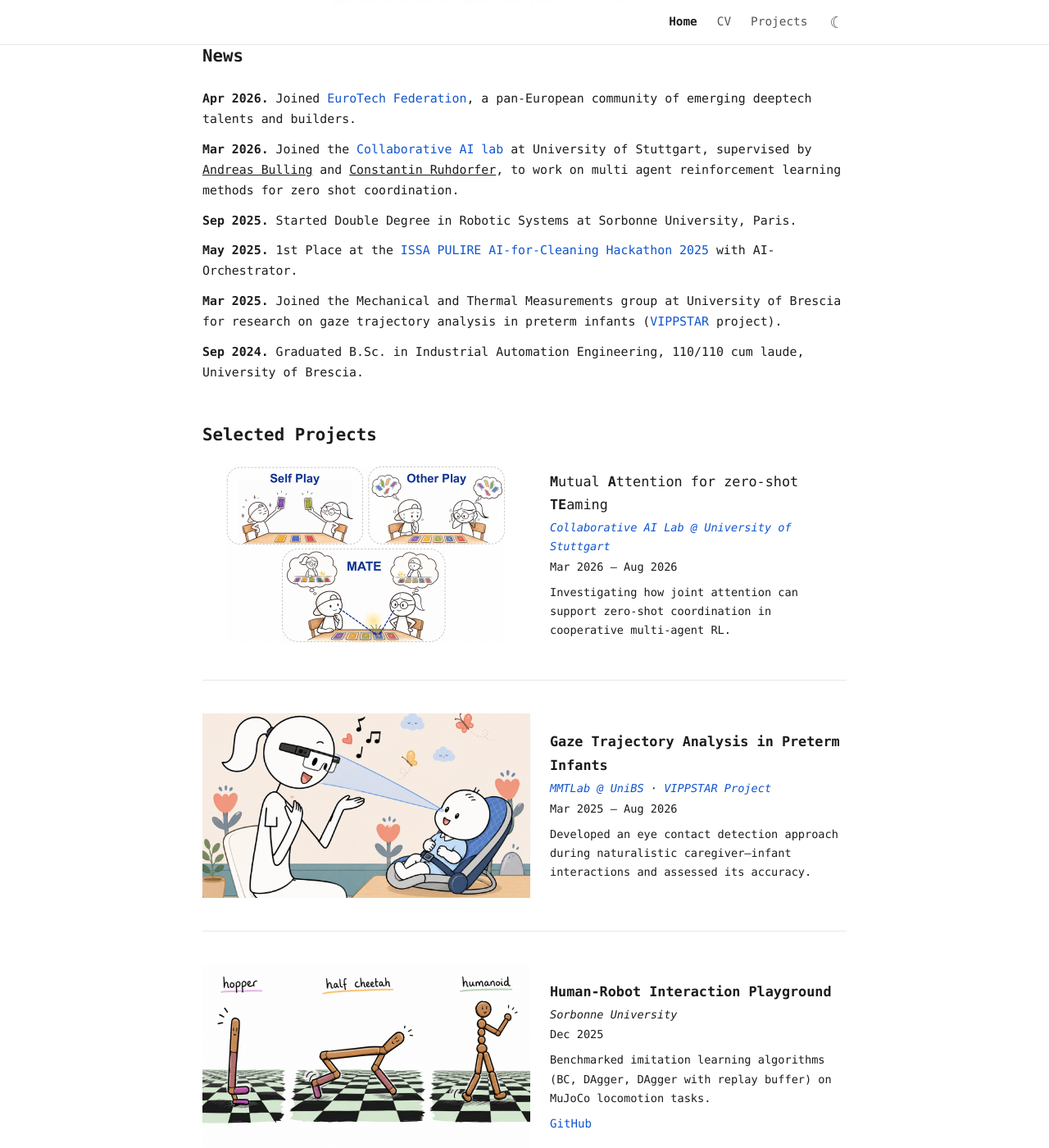
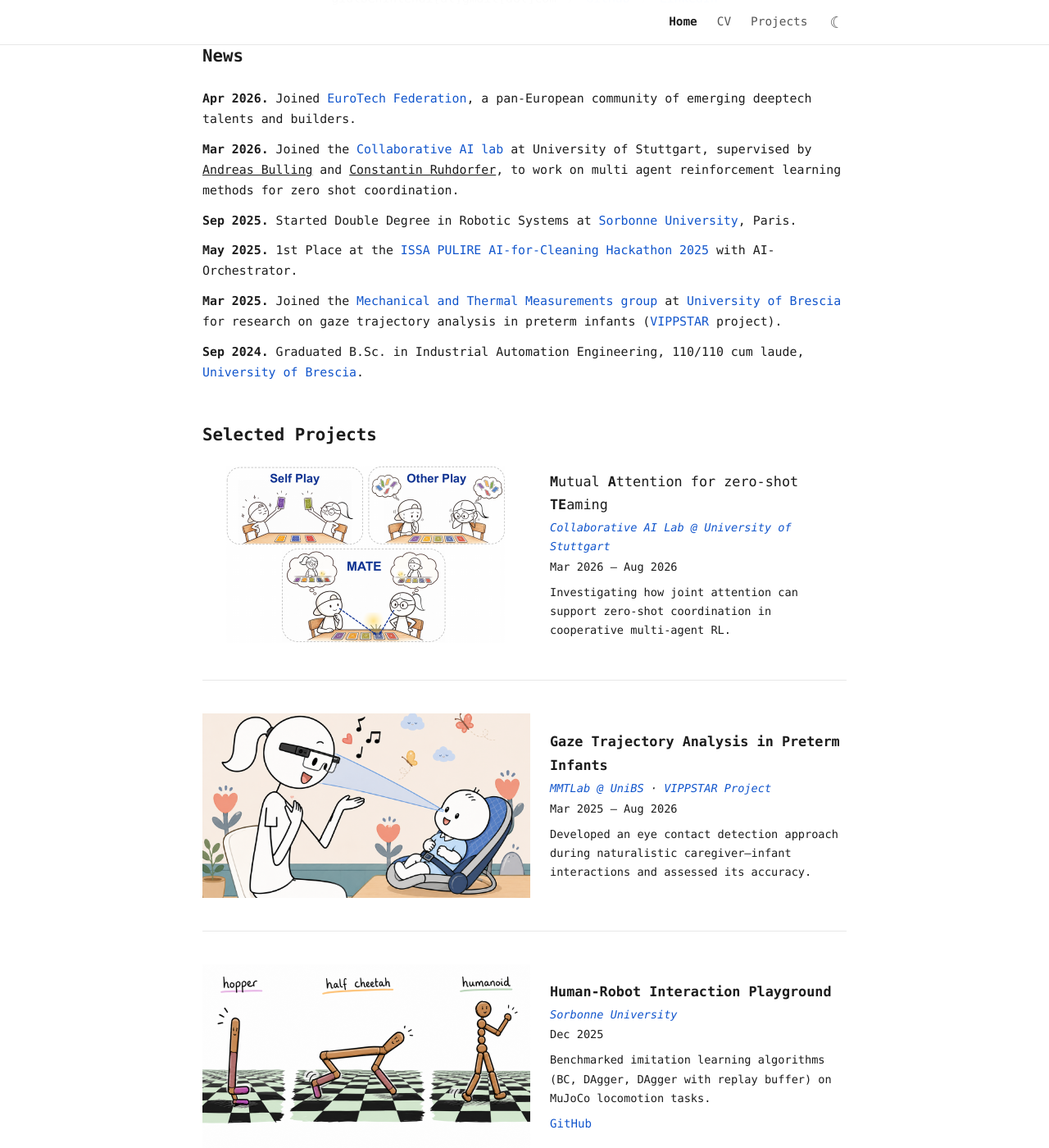
Before and after one commit to giuliabenintendi/giuliabenintendi.github.io, a Jekyll site: the page built from index.html, in a window 1280 px wide and 1400 px high, scrolled down 501 px. Shown: the whole window at 82% size. Built offline with Jekyll 4.4.1, drawn with Linux system fonts in a browser that asks for light colours; some web fonts are replaced; some of the changed text lies outside the part shown.

Commit message:
link mmtlab, sorbonne and brescia mentions

```diff
--- a/index.html
+++ b/index.html
@@ -38,16 +38,16 @@ title: Giulia Benintendi
     <span class="news-date">Mar 2026.</span> Joined the <a href="https://www.collaborative-ai.org/" target="_blank">Collaborative AI lab</a> at University of Stuttgart, supervised by <a href="https://www.collaborative-ai.org/people/bulling/" target="_blank" class="person-link">Andreas Bulling</a> and <a href="https://www.collaborative-ai.org/people/ruhdorfer/" target="_blank" class="person-link">Constantin Ruhdorfer</a>, to work on multi agent reinforcement learning methods for zero shot coordination.
   </li>
   <li class="news-item">
-    <span class="news-date">Sep 2025.</span> Started Double Degree in Robotic Systems at Sorbonne University, Paris.
+    <span class="news-date">Sep 2025.</span> Started Double Degree in Robotic Systems at <a href="https://www.sorbonne-universite.fr" target="_blank">Sorbonne University</a>, Paris.
   </li>
   <li class="news-item">
     <span class="news-date">May 2025.</span> 1st Place at the <a href="https://www.issapulire.com/it/eventi/hackathon.html" target="_blank">ISSA PULIRE AI-for-Cleaning Hackathon 2025</a> with AI-Orchestrator.
   </li>
   <li class="news-item">
-    <span class="news-date">Mar 2025.</span> Joined the Mechanical and Thermal Measurements group at University of Brescia for research on gaze trajectory analysis in preterm infants (<a href="https://vippstar.eu" target="_blank">VIPPSTAR</a> project).
+    <span class="news-date">Mar 2025.</span> Joined the <a href="https://mmtlab.unibs.it/" target="_blank">Mechanical and Thermal Measurements group</a> at <a href="https://www.unibs.it" target="_blank">University of Brescia</a> for research on gaze trajectory analysis in preterm infants (<a href="https://vippstar.eu" target="_blank">VIPPSTAR</a> project).
   </li>
   <li class="news-item">
-    <span class="news-date">Sep 2024.</span> Graduated B.Sc. in Industrial Automation Engineering, 110/110 cum laude, University of Brescia.
+    <span class="news-date">Sep 2024.</span> Graduated B.Sc. in Industrial Automation Engineering, 110/110 cum laude, <a href="https://www.unibs.it" target="_blank">University of Brescia</a>.
   </li>
 </ul>
 
@@ -83,7 +83,7 @@ title: Giulia Benintendi
   </div>
   <div class="project-body">
     <h3>Human-Robot Interaction Playground</h3>
-    <p class="project-org">Sorbonne University</p>
+    <p class="project-org"><a href="https://www.sorbonne-universite.fr" target="_blank">Sorbonne University</a></p>
     <p class="project-date">Dec 2025</p>
     <p>Benchmarked imitation learning algorithms (BC, DAgger, DAgger with replay buffer) on MuJoCo locomotion tasks.</p>
     <div class="project-links">
@@ -98,7 +98,7 @@ title: Giulia Benintendi
   </div>
   <div class="project-body">
     <h3>ML for Anesthesia Control</h3>
-    <p class="project-org">University of Brescia &middot; <a href="https://activa.unibs.it" target="_blank">ACTIVA Project</a></p>
+    <p class="project-org"><a href="https://www.unibs.it" target="_blank">University of Brescia</a> &middot; <a href="https://activa.unibs.it" target="_blank">ACTIVA Project</a></p>
     <p class="project-date">2024</p>
     <p>Developed DL models to optimize anesthesia control systems by predicting patient's level of consciousness.</p>
   </div>
--- a/projects.html
+++ b/projects.html
@@ -36,7 +36,7 @@ permalink: /projects/
   </div>
   <div class="project-body">
     <h3>Human-Robot Interaction Playground</h3>
-    <p class="project-org">Sorbonne University</p>
+    <p class="project-org"><a href="https://www.sorbonne-universite.fr" target="_blank">Sorbonne University</a></p>
     <p class="project-date">Dec 2025</p>
     <p>Benchmarked imitation learning algorithms (BC, DAgger, DAgger with replay buffer) on MuJoCo locomotion tasks.</p>
     <div class="project-links">
@@ -67,7 +67,7 @@ permalink: /projects/
   </div>
   <div class="project-body">
     <h3>Downhill Event Detection</h3>
-    <p class="project-org">University of Brescia</p>
+    <p class="project-org"><a href="https://www.unibs.it" target="_blank">University of Brescia</a></p>
     <p class="project-date">Oct 2024 – Jan 2025</p>
     <p>Developed a system to detect jumps, left/right turns in downhill mountain biking using high-frequency IMU and fork sensor data.</p>
   </div>
@@ -79,7 +79,7 @@ permalink: /projects/
   </div>
   <div class="project-body">
     <h3>ML for Anesthesia Control</h3>
-    <p class="project-org">University of Brescia &middot; <a href="https://activa.unibs.it" target="_blank">ACTIVA Project</a></p>
+    <p class="project-org"><a href="https://www.unibs.it" target="_blank">University of Brescia</a> &middot; <a href="https://activa.unibs.it" target="_blank">ACTIVA Project</a></p>
     <p class="project-date">2024</p>
     <p>Developed DL models to optimize anesthesia control systems by predicting patient's level of consciousness.</p>
   </div>
```
Also changed, not shown: cv.html (+4 -4 lines).
